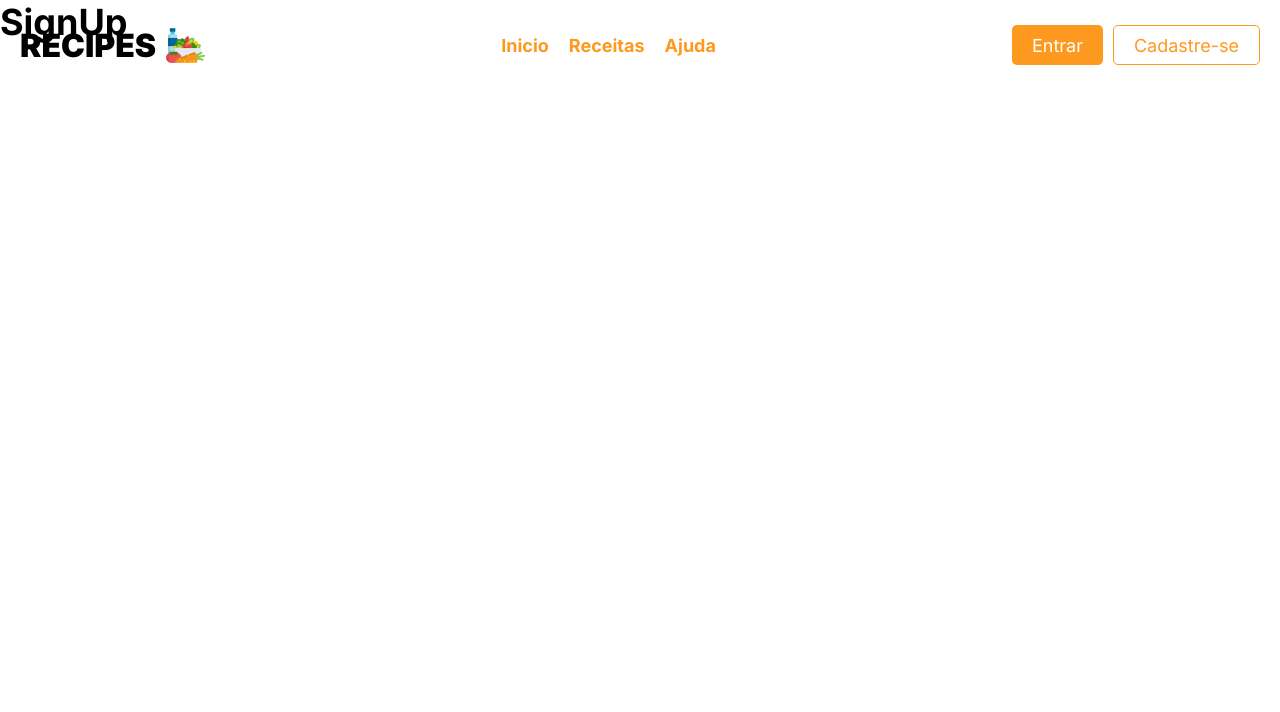
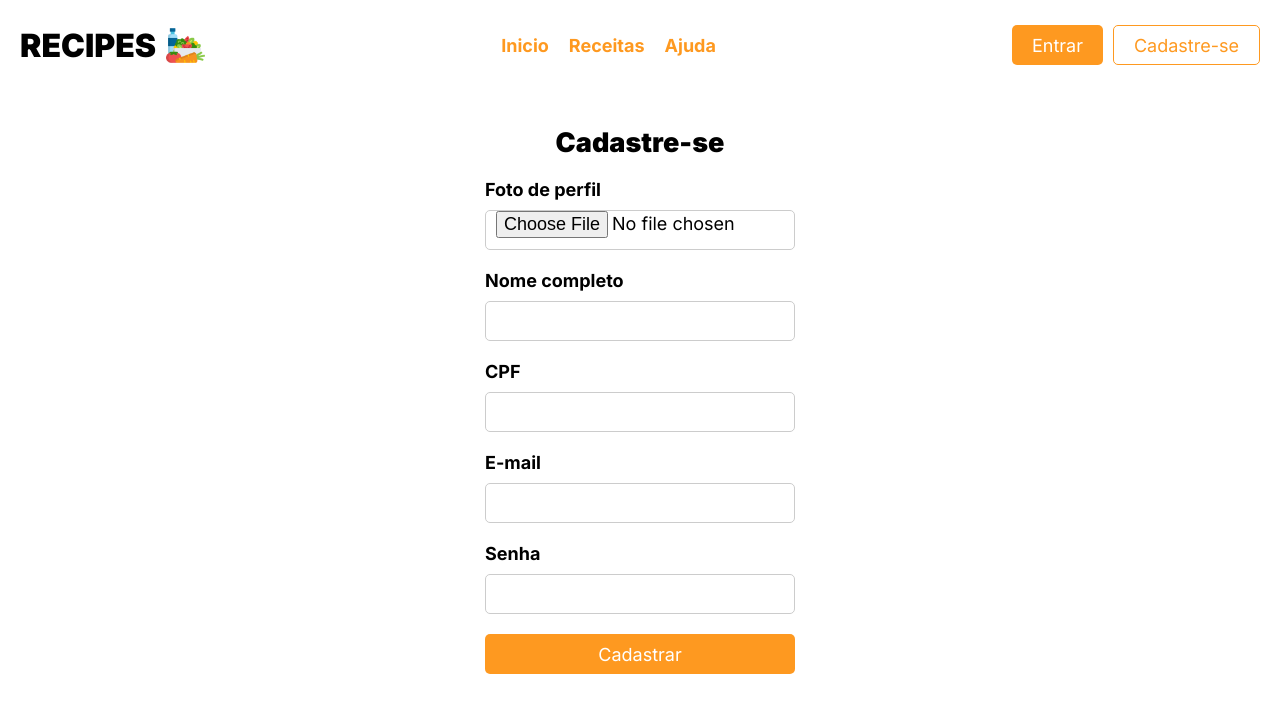
Before and after one commit to matheus-germano/recipes-warehouse-frontend, a React (Vite) app: page /sign-up in a window 1280 px wide. Shown: the top 712 px of the page. Built offline with nearby package versions, Linux system fonts and the light colour scheme.

Commit message:
Sign Up page in progress

```diff
--- a/src/pages/SignUp/index.tsx
+++ b/src/pages/SignUp/index.tsx
@@ -1,5 +1,74 @@
+import { useState } from "react";
+import { Button } from "../../components/Button";
+
+import { Input } from "../../components/Input";
+
+import { Form, FormControl, SignUpWrapper } from "./styles";
+
 export function SignUp() {
+  const [id, setId] = useState('');
+  const [name, setName] = useState('');
+  const [email, setEmail] = useState('');
+  const [password, setPassword] = useState('');
+  const [image, setImage] = useState('');
+
+  function signUpUser(e: any) {
+    e.preventDefault();
+  }
+
+  function convertImageToBase64(e: any) {
+    let reader = new FileReader();
+    let file = e.target.files[0];
+
+    reader.readAsDataURL(file);
+    reader.onloadend = () => {
+      setImage(reader.result);
+    }
+  }
+
   return (
-    <h1>SignUp</h1>
+    <SignUpWrapper>
+      <Form>
+        <h2>Cadastre-se</h2>
+        <FormControl>
+          <label htmlFor="">Foto de perfil</label>
+          <Input
+            type='file'
+            accept="image/*"
+            onChange={convertImageToBase64}
+          />
+        </FormControl>
+        <FormControl>
+          <label htmlFor="">Nome completo</label>
+          <Input
+            type='text'
+            value={name}
+            onChange={(e: any) => setName(e.target.value)} />
+        </FormControl>
+        <FormControl>
+          <label htmlFor="">CPF</label>
+          <Input
+            type='text'
+            value={id}
+            onChange={(e: any) => setId(e.target.value)} />
+        </FormControl>
+        <FormControl>
+          <label htmlFor="">E-mail</label>
+          <Input
+            type='text'
+            value={email}
+            onChange={(e: any) => setEmail(e.target.value)} />
+        </FormControl>
+        <FormControl>
+          <label htmlFor="">Senha</label>
+          <Input
+            type='text'
+            value={password}
+            onChange={(e: any) => setPassword(e.target.value)} />
+        </FormControl>
+
+        <Button onClick={signUpUser}>Cadastrar</Button>
+      </Form>
+    </SignUpWrapper>
   );
 }
--- /dev/null
+++ b/src/pages/SignUp/styles.ts
@@ -0,0 +1,64 @@
+import styled from 'styled-components';
+
+export const SignUpWrapper = styled.div`
+  width: 100%;
+  max-width: 1300px;
+  min-height: 100vh;
+
+  display: flex;
+  flex-direction: column;
+  align-items: center;
+  justify-content: center;
+
+  margin: 0 auto;
+`;
+
+export const Form = styled.form`
+  width: 350px;
+  height: 100%;
+
+  display: flex;
+  flex-direction: column;
+  align-items: center;
+  justify-content: center;
+  gap: 20px;
+
+  border-radius: 5px;
+  /* border: 1px solid var(--grey); */
+
+  padding: 20px;
+
+  h2 {
+    font-weight: 900;
+  }
+
+  button {
+    width: 100%;
+  }
+
+  a {
+    color: var(--primary-yellow-orange);
+    transition: 0.2s;
+
+    &:hover {
+      color: var(--primary-pumpkin);
+    }
+  }
+
+  hr {
+    width: 100%;
+    background-color: var(--light-grey);
+    border-color: var(--light-grey);
+  }
+`;
+
+export const FormControl = styled.div`
+  width: 100%;
+  display: flex;
+  flex-direction: column;
+  gap: 10px;
+
+  label {
+    font-weight: 700;
+  }
+`;
```
